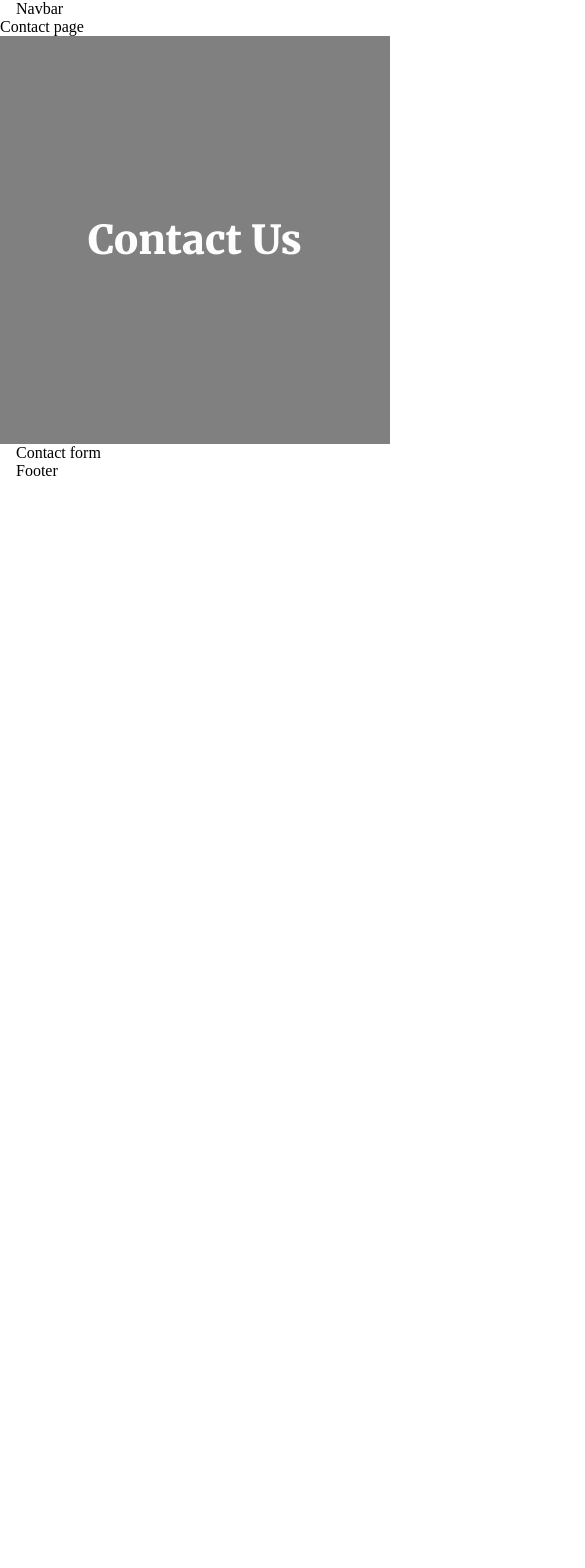
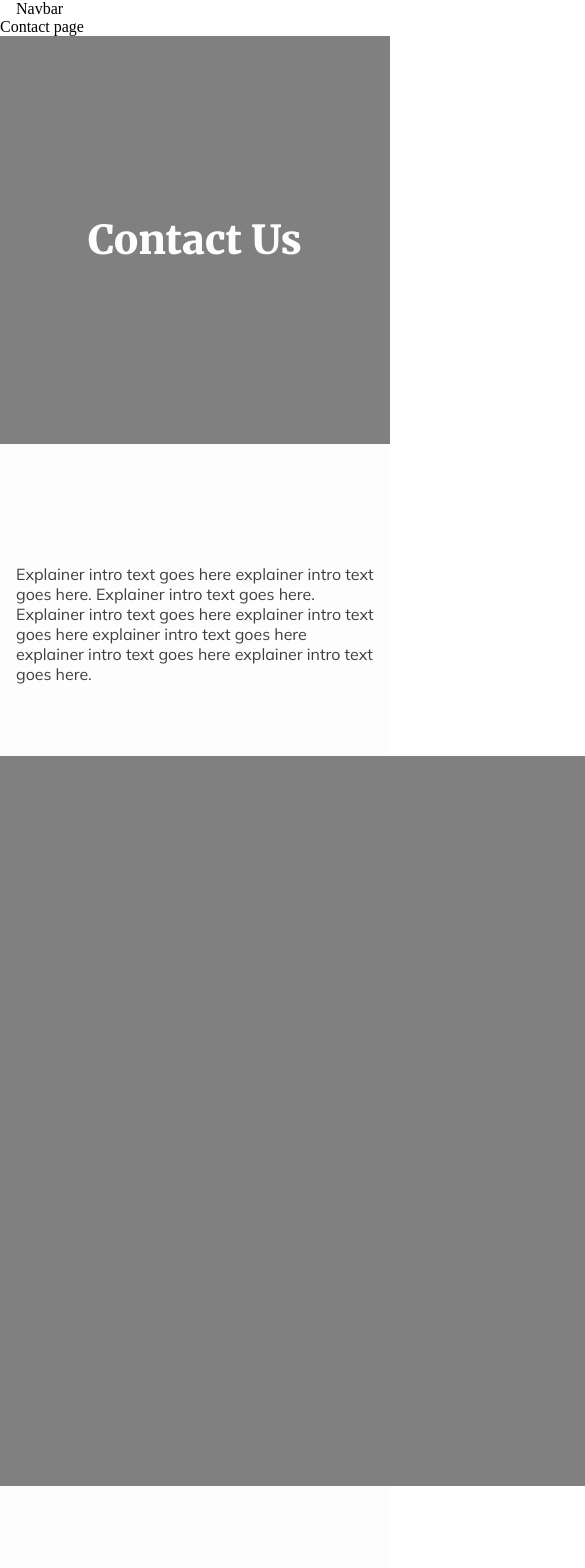
Before and after one commit to dot-slash-digital/tng-web, a Next.js app: page /contact in a window 390 px wide. Shown: the top 1568 px of the page, 585 px wide, since content can reach past the window. Before the commit the page ends 844 px from the top, so only its background shows below. Built offline with nearby package versions, Linux system fonts and the light colour scheme.

Commit message:
[Contact Page - Contact Form] Desktop breakpoint

```diff
--- a/app/components/contact/contact-form.tsx
+++ b/app/components/contact/contact-form.tsx
@@ -8,7 +8,12 @@ export default () => {
 
   return (
     <div className={styles.component}>
-      <SectionContainer>Contact form</SectionContainer>
+      <SectionContainer>
+        <div className={styles.content}>
+          <div className={styles.description}>{description}</div>
+          <div className={styles["calendly-embed"]} />
+        </div>
+      </SectionContainer>
     </div>
   );
 };
--- a/app/styles/components/contact/contact-form.module.scss
+++ b/app/styles/components/contact/contact-form.module.scss
@@ -0,0 +1,27 @@
+@use "@colors" as colors;
+@use "@fonts" as fonts;
+
+.component {
+  padding: 120px 0;
+  background-color: colors.$white;
+}
+
+.content {
+  display: flex;
+  flex-direction: column;
+  align-items: center;
+  gap: 72px;
+}
+
+.description {
+  @include fonts.paragraph;
+  color: colors.$gray-300;
+  width: 100%;
+  max-width: 960px;
+}
+
+.calendly-embed {
+  width: 854px;
+  height: 730px;
+  background-color: gray;
+}
```
